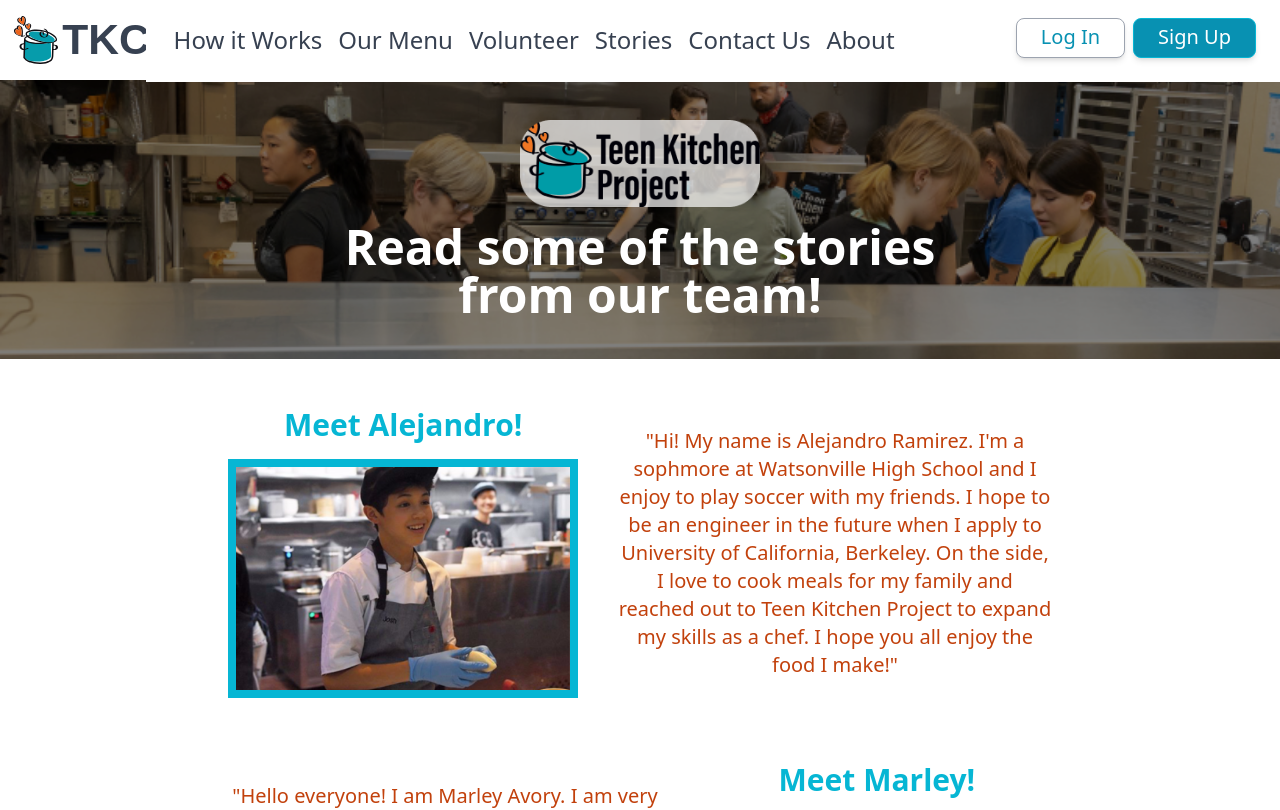
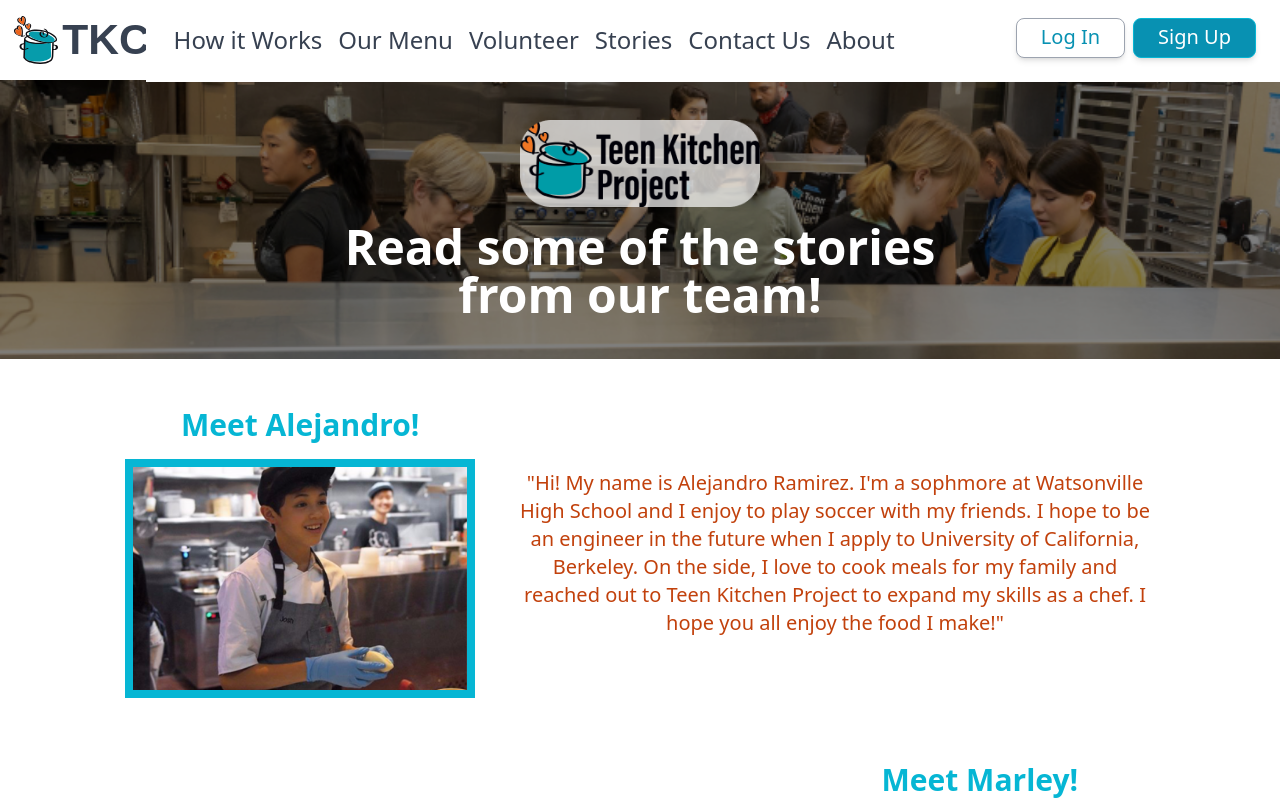
Before and after one commit to gurlanda/teen-kitchen-companion, a React (Create React App) app in the folder codebase/client/: page /teen-stories in a window 1280 px wide. Shown: the top 810 px of the page. Built offline with nearby package versions, Linux system fonts and the light colour scheme; the HTML template or start-up script is replaced by a standard one; a web font is replaced by a local one.

Commit message:
Increase font sizes to improve readability

```diff
--- a/codebase/client/src/components/pages/ContactUs.tsx
+++ b/codebase/client/src/components/pages/ContactUs.tsx
@@ -8,7 +8,7 @@ const ContactUs: React.FC = () => {
       <TkpBanner hideLogo>Contact us!</TkpBanner>
 
       {/* Content */}
-      <div className="flex flex-col gap-6 max-w-[min(90vw,65ch)] tk-acumin-pro-semi-condensed text-gray-700 mx-auto ml:max-w-[min(90vw,100ch)] ml:flex-row">
+      <div className="flex flex-col gap-6 max-w-[min(90vw,65ch)] tk-acumin-pro-semi-condensed text-gray-700 text-lg mx-auto ml:max-w-[min(90vw,100ch)] ml:flex-row">
         {/* Contact info */}
         <div className="space-y-6 ml:border-r-[1px] ml:border-gray-300 ml:pr-2">
           <img
--- a/codebase/client/src/components/pages/Home/Section2.tsx
+++ b/codebase/client/src/components/pages/Home/Section2.tsx
@@ -38,7 +38,7 @@ const Section2: React.FC = () => {
         <div className="bg-family-icon bg-no-repeat bg-center h-28 w-28 md:px-6"></div>
         <SectionItem
           heading="Young People are the Future"
-          details="Young people are intelligent, responsible, capable, creative,caring, and must be central participants in shaping our collective future."
+          details="Young people are intelligent, responsible, capable, creative, caring, and must be central participants in shaping our collective future."
         />
       </ItemGroup>
       <div className="basis-0 grow-[5] min-w-[450px]">
--- a/codebase/client/src/components/pages/SignUp/Volunteer.tsx
+++ b/codebase/client/src/components/pages/SignUp/Volunteer.tsx
@@ -18,7 +18,7 @@ const LinkButton: React.FC<{
 
 const Volunteer: React.FC = () => {
   return (
-    <div>
+    <div className="text-lg">
       <TkpBanner>Would you like to volunteer?</TkpBanner>
 
       {/* Content */}
--- a/codebase/client/src/components/pages/TeenStories/TeenStories.tsx
+++ b/codebase/client/src/components/pages/TeenStories/TeenStories.tsx
@@ -16,7 +16,7 @@ const Story: React.FC<{ data: StoryData }> = ({ data }) => {
           alt={alt}
         />
       </div>
-      <p className="text-orange-700 tk-acumin-pro-condensed text-xl basis-0 grow md:self-center">
+      <p className="text-orange-700 tk-acumin-pro-semi-condensed basis-0 grow md:self-center">
         {content}
       </p>
     </div>
@@ -25,7 +25,7 @@ const Story: React.FC<{ data: StoryData }> = ({ data }) => {
 
 const TeenStories: React.FC = () => {
   return (
-    <div className="">
+    <div className="text-xl">
       <TkpBanner>Read some of the stories from our team!</TkpBanner>
       {/* Stories */}
       <div className="flex flex-col gap-10 md:gap-16 max-w-[min(90ch,90vw)] mx-auto">
```
